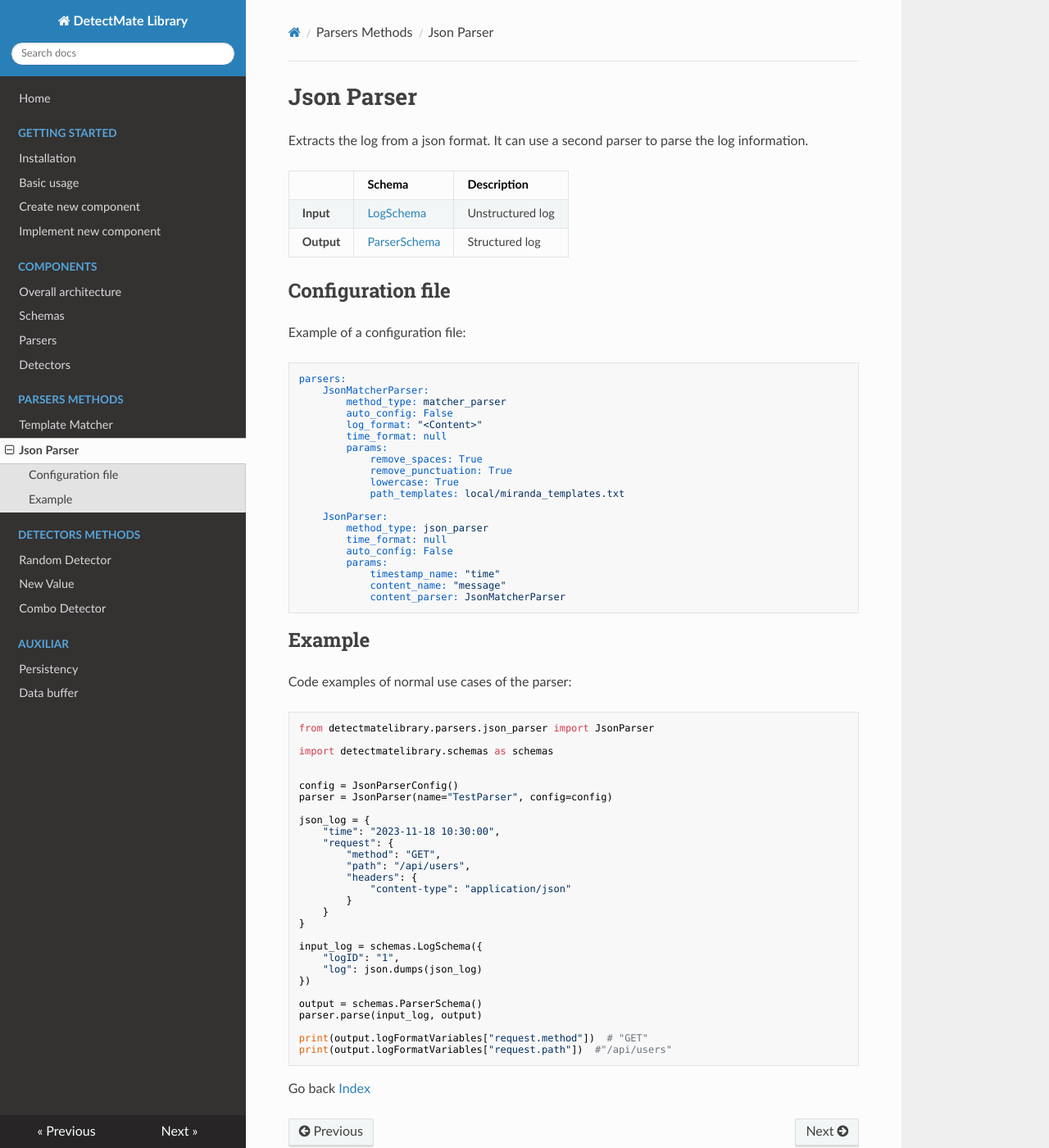
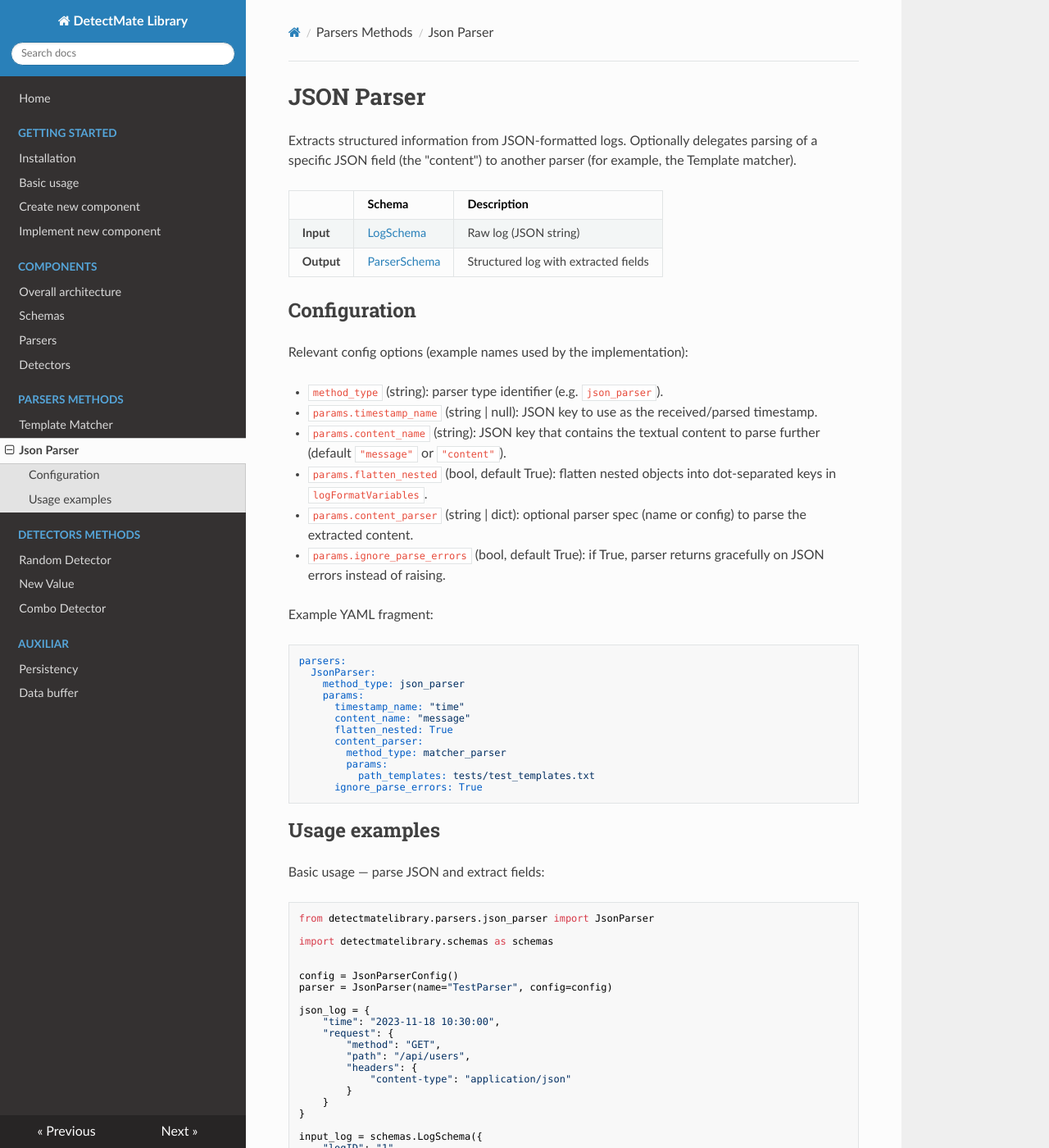
Before and after one commit to ait-detectmate/DetectMateLibrary, an MkDocs documentation site: the page built from docs/parsers/json_parser.md, in a window 1280 px wide and 1400 px high. Shown: the whole window at 82% size. Built offline with MkDocs 1.6.1, drawn with Linux system fonts in a browser that asks for light colours; nearby versions of some CDN libraries.

Commit message:
add again the CI and update docs

````diff
--- a/docs/parsers/json_parser.md
+++ b/docs/parsers/json_parser.md
@@ -1,43 +1,44 @@
-# Json Parser
+# JSON Parser
 
-Extracts the log from a json format. It can use a second parser to parse the log information.
+Extracts structured information from JSON-formatted logs. Optionally delegates parsing of a specific JSON field (the "content") to another parser (for example, the Template matcher).
 
-|            | Schema                 | Description        |
-|------------|------------------------|--------------------|
-| **Input**  | [LogSchema](../schemas.md)| Unstructured log   |
-| **Output** | [ParserSchema](../schemas.md)| Structured log  |
+|            | Schema                     | Description        |
+|------------|----------------------------|--------------------|
+| **Input**  | [LogSchema](../schemas.md) | Raw log (JSON string) |
+| **Output** | [ParserSchema](../schemas.md) | Structured log with extracted fields |
 
+## Configuration
 
-## Configuration file
+Relevant config options (example names used by the implementation):
 
-Example of a configuration file:
+- `method_type` (string): parser type identifier (e.g. `json_parser`).
+- `params.timestamp_name` (string | null): JSON key to use as the received/parsed timestamp.
+- `params.content_name` (string): JSON key that contains the textual content to parse further (default `"message"` or `"content"`).
+- `params.flatten_nested` (bool, default True): flatten nested objects into dot-separated keys in `logFormatVariables`.
+- `params.content_parser` (string | dict): optional parser spec (name or config) to parse the extracted content.
+- `params.ignore_parse_errors` (bool, default True): if True, parser returns gracefully on JSON errors instead of raising.
+
+Example YAML fragment:
 
 ```yaml
 parsers:
-    JsonMatcherParser:
+  JsonParser:
+    method_type: json_parser
+    params:
+      timestamp_name: "time"
+      content_name: "message"
+      flatten_nested: True
+      content_parser:
         method_type: matcher_parser
-        auto_config: False
-        log_format: "<Content>"
-        time_format: null
         params:
-            remove_spaces: True
-            remove_punctuation: True
-            lowercase: True
-            path_templates: local/miranda_templates.txt
-
-    JsonParser:
-        method_type: json_parser
-        time_format: null
-        auto_config: False
-        params:
-            timestamp_name: "time"
-            content_name: "message"
-            content_parser: JsonMatcherParser
+          path_templates: tests/test_templates.txt
+      ignore_parse_errors: True
 ```
 
-## Example
 
-Code examples of normal use cases of the parser:
+## Usage examples
+
+Basic usage — parse JSON and extract fields:
 
 ```python
 from detectmatelibrary.parsers.json_parser import JsonParser
````
Also changed, not shown: 1 other file.
